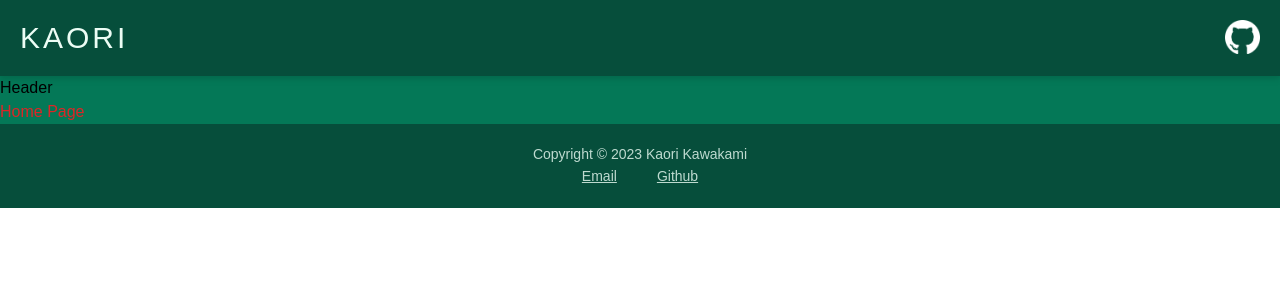
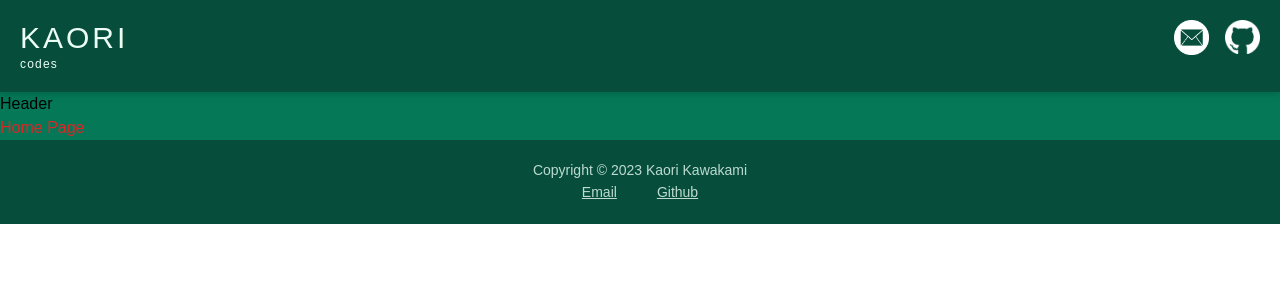
Before and after one commit to kkawakami08/nextjs-react, a Next.js app in the folder nextjs-react/: page / in a window 1280 px wide. Shown: the top 300 px of the page. Built offline with nearby package versions, Linux system fonts and the light colour scheme.

Commit message:
nav: add email button and "codes" text to logo

```diff
--- a/nextjs-react/components/Footer.tsx
+++ b/nextjs-react/components/Footer.tsx
@@ -1,6 +1,4 @@
-import githubIcon from '../public/github-icon-white.png'
-import emailIcon from '../public/email-icon-white.png'
-import Image from 'next/image'
+
 
 export default function Footer() {
   return (
--- a/nextjs-react/components/Nav.tsx
+++ b/nextjs-react/components/Nav.tsx
@@ -1,5 +1,6 @@
 import React from 'react'
 import githubIcon from '../public/github-icon-white.png'
+import emailIcon from '../public/email-icon-white.png'
 import Image from 'next/image'
 import Link from 'next/link'
 
@@ -10,9 +11,19 @@ export default function Nav() {
             <li>
              <Link href="/">
                 <h1 className='text-emerald-50 tracking-widest text-3xl'>KAORI</h1>
+                <h1 className='text-emerald-50 tracking-widest text-xs font-light'>codes</h1>
             </Link>
             </li>
-            <li>
+            <li className='flex gap-4'>
+                <a target="_blank" href="https://mail.google.com/mail/?view=cm&fs=1&to=k.kawakami08@gmail.com" >
+                        <Image
+                            src={emailIcon}
+                            alt="Email Icon"
+                            width={35}
+                            height={35}
+
+                        />
+                    </a>
                 <a target="_blank" href="https://github.com/kkawakami08" >
                         <Image
                             src={githubIcon}
@@ -22,6 +33,7 @@ export default function Nav() {
 
                         />
                     </a>
+
             </li>
         </ul>
     </div>
```
Lines whose indentation alone changed are shown as unchanged.
